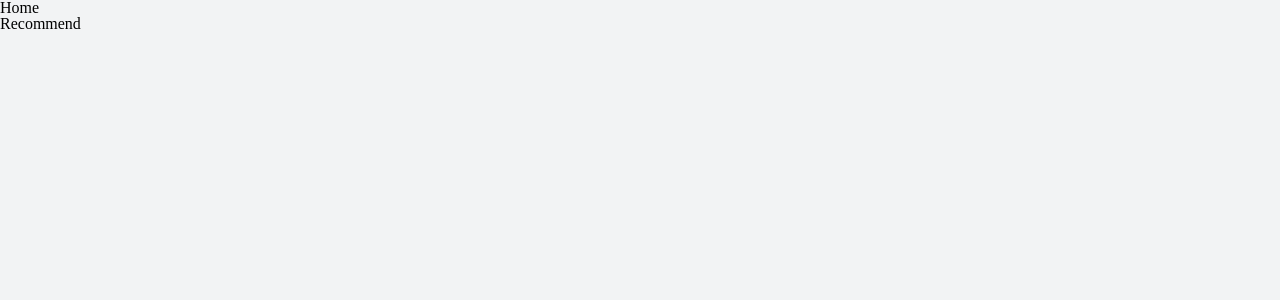
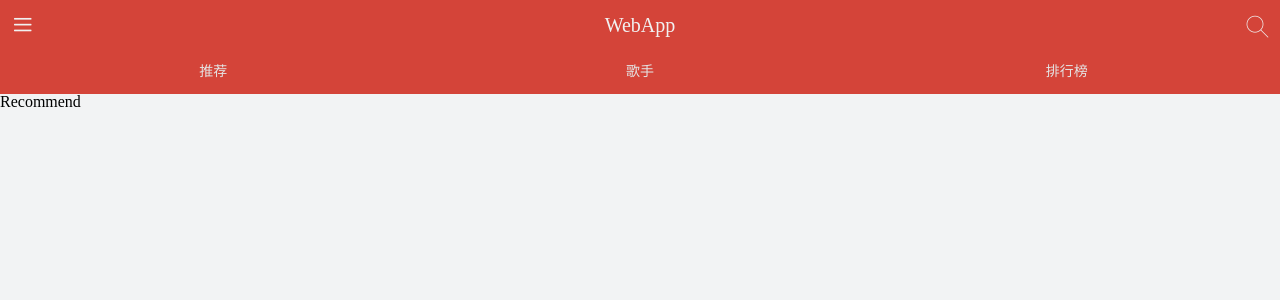
Before and after one commit to hzjswlgbsj/cloud-music-mini, a React (Create React App) app: page / in a window 1280 px wide. Shown: the top 300 px of the page. Built offline with nearby package versions, Linux system fonts and the light colour scheme.

Commit message:
feat: 基本页面结构

```diff
--- a/src/application/Home/index.js
+++ b/src/application/Home/index.js
@@ -1,11 +1,21 @@
 import React from 'react';
 import { Outlet } from "react-router";
+import { Top, Tab, TabItem } from './style';
+import { NavLink } from 'react-router-dom';// 利用 NavLink 组件进行路由跳转
 
 function Home(props) {
-  const { route } = props
   return (
     <div>
-      <div>Home</div>
+      <Top>
+        <span className="iconfont menu">&#xe65c;</span>
+        <span className="title">WebApp</span>
+        <span className="iconfont search">&#xe62b;</span>
+      </Top>
+      <Tab>
+        <NavLink to="/recommend" activeClassName="selected"><TabItem><span > 推荐 </span></TabItem></NavLink>
+        <NavLink to="/singers" activeClassName="selected"><TabItem><span > 歌手 </span></TabItem></NavLink>
+        <NavLink to="/rank" activeClassName="selected"><TabItem><span > 排行榜 </span></TabItem></NavLink>
+      </Tab>
       <Outlet />
     </div>
   )
--- /dev/null
+++ b/src/application/Home/style.js
@@ -0,0 +1,46 @@
+import styled from 'styled-components';
+import style from '../../assets/global-style';
+
+export const Top = styled.div`
+  display: flex;
+  flex-direction: row;
+  justify-content: space-between;
+  padding: 5px 10px;
+  background: ${style['theme-color']};
+  &>span {
+    line-height: 40px;
+    color: #f1f1f1;
+    font-size: 20px;
+    &.iconfont {
+      font-size: 25px;
+    }
+  }
+`
+export const Tab = styled.div`
+  height: 44px;
+  display: flex;
+  flex-direction: row;
+  justify-content: space-around;
+  background: ${style['theme-color']};
+  a {
+    flex: 1;
+    padding: 2px 0;
+    font-size: 14px;
+    color: #e4e4e4;
+    &.selected {
+      span {
+        padding: 3px 0;
+        font-weight: 700;
+        color: #f1f1f1;
+        border-bottom: 2px solid #f1f1f1;
+      }
+    }
+  }
+`
+export const TabItem = styled.div`
+  height: 100%;
+  display: flex;
+  flex-direction: row;
+  justify-content: center;
+  align-items: center;
+`
--- /dev/null
+++ b/src/assets/global-style.js
@@ -0,0 +1,40 @@
+// 扩大可点击区域
+const extendClick = () => {
+  return `
+    position: relative;
+    &:before {
+      content: '';
+      position: absolute;
+      top: -10px; bottom: -10px; left: -10px; right: -10px;
+    };
+  `
+}
+// 一行文字溢出部分用... 代替
+const noWrap = () => {
+  return `
+    text-overflow: ellipsis;
+    overflow: hidden;
+    white-space: nowrap;
+  `
+}
+
+const styles = {
+  'theme-color': '#d44439',
+  'theme-color-shadow': 'rgba (212, 68, 57, .5)',
+  'font-color-light': '#f1f1f1',
+  'font-color-desc': '#2E3030',
+  'font-color-desc-v2': '#bba8a8',// 略淡
+  'font-size-ss': '10px',
+  'font-size-s': '12px',
+  'font-size-m': '14px',
+  'font-size-l': '16px',
+  'font-size-ll': '18px',
+  "border-color": '#e4e4e4',
+  'background-color': '#f2f3f4',
+  'background-color-shadow': 'rgba (0, 0, 0, 0.3)',
+  'highlight-background-color': '#fff',
+  extendClick,
+  noWrap
+}
+
+export default styles
```
